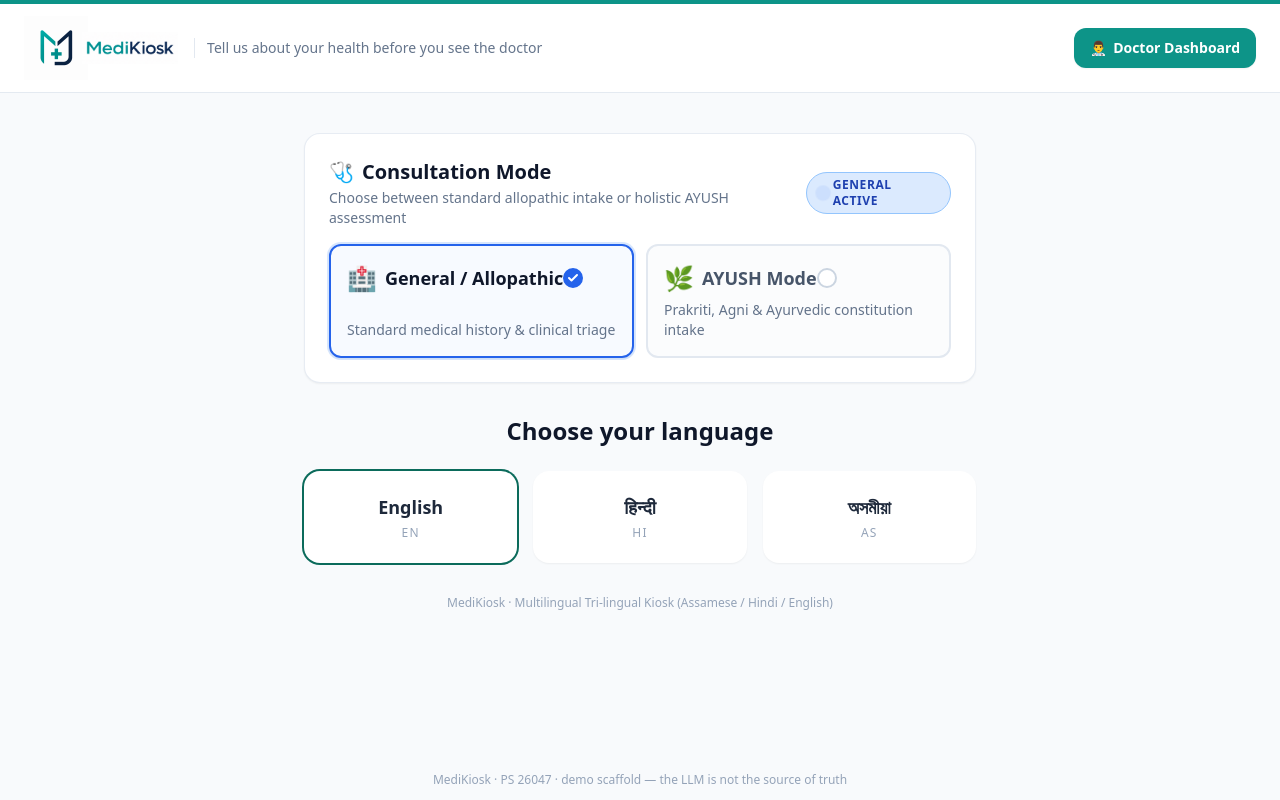
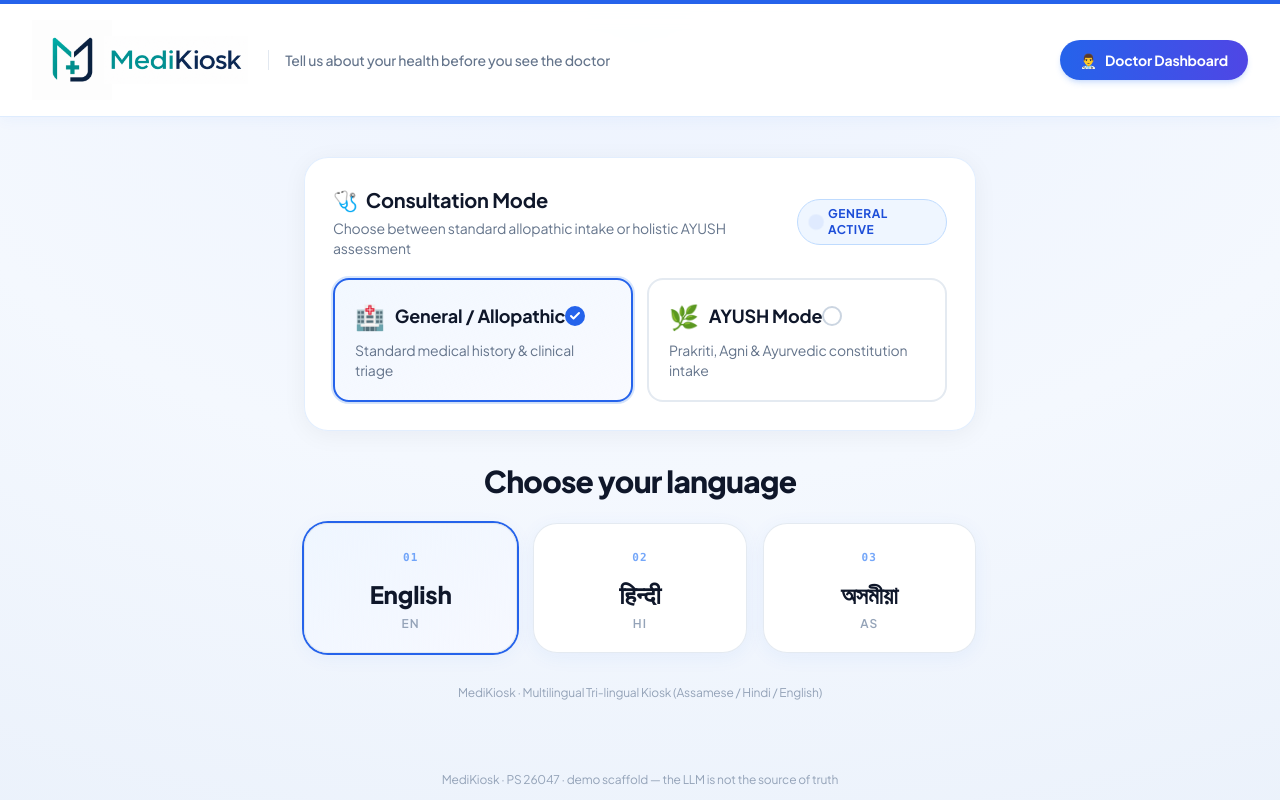
Before and after one commit to Debashish-kashyap/medikiosk, a React (Vite) app in the folder frontend/: page / in a window 1280 px wide. Built offline with nearby package versions, Linux system fonts and the light colour scheme; no server answers.

Commit message:
feat(theme): modernize theme to high-tech medical clinic aesthetic, add Plus Jakarta Sans, and enlarge logo

```diff
--- a/frontend/index.html
+++ b/frontend/index.html
@@ -4,6 +4,9 @@
     <meta charset="UTF-8" />
     <meta name="viewport" content="width=device-width, initial-scale=1.0, maximum-scale=1.0, user-scalable=no" />
     <link rel="icon" type="image/png" href="/logo.png" />
+    <link rel="preconnect" href="https://fonts.googleapis.com" />
+    <link rel="preconnect" href="https://fonts.gstatic.com" crossorigin />
+    <link href="https://fonts.googleapis.com/css2?family=Outfit:wght@400;500;600;700;800&family=Plus+Jakarta+Sans:ital,wght@0,300..800;1,300..800&display=swap" rel="stylesheet" />
     <title>MediKiosk — Clinical History</title>
   </head>
   <body>
--- a/frontend/src/App.jsx
+++ b/frontend/src/App.jsx
@@ -189,34 +189,34 @@ export default function App() {
   }
 
   return (
-    <div className="min-h-full flex flex-col bg-slate-50 print:bg-white">
-      <header className="bg-white border-b border-slate-200/90 border-t-4 border-t-teal-600 px-6 py-3 flex items-center justify-between shadow-xs print:hidden">
-        <div className="flex items-center gap-4">
-          {/* Free Logo Mark & Name - Stable Placement on Top-Left */}
+    <div className="min-h-full flex flex-col bg-transparent print:bg-white">
+      <header className="bg-white/95 backdrop-blur-md border-b border-blue-100/90 border-t-4 border-t-blue-600 px-6 sm:px-8 py-3.5 sm:py-4 flex items-center justify-between shadow-[0_2px_15px_rgba(37,99,235,0.05)] print:hidden">
+        <div className="flex items-center gap-5">
+          {/* Free Logo Mark & Name - Bigger size & Stable Placement on Top-Left */}
           <div className="flex items-center">
             <img
               src={logoMark}
               alt="MediKiosk Logo"
-              className="h-14 w-14 sm:h-16 sm:w-16 object-contain shrink-0"
+              className="h-18 w-18 sm:h-20 sm:w-20 object-contain shrink-0 drop-shadow-xs"
             />
             <img
               src={logoName}
               alt="MediKiosk"
-              className="h-8 sm:h-9.5 w-auto object-contain shrink-0 -ml-1.5"
+              className="h-10 sm:h-12 w-auto object-contain shrink-0 -ml-2 drop-shadow-xs"
             />
           </div>
 
           <div className="hidden xl:block">
-            <div className="text-xs sm:text-sm text-slate-500 font-medium leading-tight pl-3 border-l border-slate-200">
+            <div className="text-xs sm:text-sm text-slate-500 font-medium leading-tight pl-4 border-l border-slate-200">
               {t(lang, "tagline")}
             </div>
           </div>
 
           {phase !== "language" && (
-            <div className={`hidden sm:inline-flex items-center gap-1.5 px-3 py-1 rounded-full text-xs font-bold border transition ${
+            <div className={`hidden sm:inline-flex items-center gap-1.5 px-3.5 py-1 rounded-full text-xs font-bold border transition shadow-xs ${
               ayushMode
                 ? "bg-emerald-50 text-emerald-800 border-emerald-300"
-                : "bg-blue-50 text-blue-800 border-blue-300"
+                : "bg-blue-50 text-blue-700 border-blue-200"
             }`}>
               <span>{ayushMode ? "🌿" : "🩺"}</span>
               <span>{ayushMode ? "AYUSH Intake" : "General Intake"}</span>
@@ -224,11 +224,11 @@ export default function App() {
           )}
         </div>
 
-        <div className="flex items-center gap-2">
+        <div className="flex items-center gap-2.5">
           {phase !== "language" && (
             <button
               onClick={goBack}
-              className="text-xs sm:text-sm bg-slate-100 hover:bg-slate-200 text-slate-700 font-bold rounded-xl px-3.5 py-2 border border-slate-200/80 transition flex items-center gap-1.5 shadow-xs"
+              className="text-xs sm:text-sm bg-white hover:bg-blue-50 text-slate-700 hover:text-blue-700 font-bold rounded-full px-4 py-2 border border-slate-200/90 hover:border-blue-300 transition shadow-xs flex items-center gap-1.5"
               title="Go back to previous screen"
             >
               <span className="text-base font-bold leading-none">←</span>
@@ -239,7 +239,7 @@ export default function App() {
             <button
               onClick={openDoctorDashboard}
               disabled={busy}
-              className="text-xs sm:text-sm bg-teal-600 hover:bg-teal-700 text-white font-bold rounded-xl px-4 py-2.5 shadow-sm transition flex items-center gap-1.5"
+              className="text-xs sm:text-sm bg-gradient-to-r from-blue-600 to-indigo-600 hover:from-blue-700 hover:to-indigo-700 text-white font-bold rounded-full px-5 py-2.5 shadow-md shadow-blue-500/20 hover:shadow-blue-500/30 transition flex items-center gap-2"
               title="Open Physician Summary Dashboard"
             >
               <span>👨‍⚕️</span>
@@ -247,7 +247,7 @@ export default function App() {
             </button>
           )}
           {phase !== "language" && (
-            <button onClick={restart} className="text-xs sm:text-sm bg-slate-100 hover:bg-slate-200 text-slate-700 font-medium rounded-xl px-3 py-2 border border-slate-200 transition">
+            <button onClick={restart} className="text-xs sm:text-sm bg-white hover:bg-slate-100 text-slate-600 font-medium rounded-full px-3.5 py-2 border border-slate-200 transition">
               {t(lang, "restart")}
             </button>
           )}
@@ -294,8 +294,8 @@ export default function App() {
         )}
 
         {phase === "preparing_summary" && (
-          <div className="bg-white rounded-2xl shadow-sm border border-slate-200/80 p-10 text-center max-w-md mx-auto my-12">
-            <div className="w-16 h-16 mx-auto mb-4 rounded-full bg-teal-50 border border-teal-200 flex items-center justify-center text-3xl animate-bounce-gentle">
+          <div className="bg-white/95 backdrop-blur-sm rounded-3xl shadow-[0_10px_35px_rgba(37,99,235,0.08)] border border-blue-100 p-10 text-center max-w-md mx-auto my-12">
+            <div className="w-16 h-16 mx-auto mb-4 rounded-full bg-blue-50 border border-blue-200 flex items-center justify-center text-3xl animate-bounce-gentle text-blue-600">
               ✨
             </div>
             <h2 className="text-xl font-bold text-slate-900 mb-2">Preparing Clinical Summary…</h2>
--- a/frontend/src/components/LanguageSelect.jsx
+++ b/frontend/src/components/LanguageSelect.jsx
@@ -4,19 +4,21 @@ export default function LanguageSelect({ lang, ayushMode, onToggleAyush, onChoos
   return (
     <div className="pt-4 max-w-2xl mx-auto">
       {/* Consultation Mode Switcher Card */}
-      <div className="bg-white rounded-2xl shadow-sm border border-slate-200/80 p-6 mb-8 transition">
-        <div className="flex flex-col sm:flex-row sm:items-center justify-between gap-2 mb-4">
+      <div className="bg-white/95 backdrop-blur-sm rounded-3xl shadow-[0_4px_25px_rgba(15,23,42,0.05)] border border-blue-100/80 p-7 mb-8 transition">
+        <div className="flex flex-col sm:flex-row sm:items-center justify-between gap-3 mb-5">
           <div>
             <div className="flex items-center gap-2">
               <span className="text-xl">🩺</span>
               <h2 className="text-xl font-bold text-slate-900">{t(lang, "intakeModeHeading")}</h2>
             </div>
-            <p className="text-sm text-slate-500 mt-0.5">{t(lang, "intakeModeSub")}</p>
+            <p className="text-sm text-slate-500 mt-1">{t(lang, "intakeModeSub")}</p>
           </div>
 
           {/* Quick status pill */}
-          <div className={`self-start sm:self-auto inline-flex items-center gap-1.5 px-3 py-1 rounded-full text-xs font-semibold uppercase tracking-wider ${
-            ayushMode ? "bg-emerald-100 text-emerald-800 border border-emerald-300" : "bg-blue-100 text-blue-800 border border-blue-300"
+          <div className={`self-start sm:self-auto inline-flex items-center gap-2 px-3.5 py-1.5 rounded-full text-xs font-bold uppercase tracking-wider ${
+            ayushMode
+              ? "bg-emerald-50 text-emerald-800 border border-emerald-300"
+              : "bg-blue-50 text-blue-700 border border-blue-200"
           }`}>
             <span className="w-2 h-2 rounded-full animate-ping" style={{ backgroundColor: ayushMode ? "#059669" : "#2563eb" }}></span>
             <span>{ayushMode ? "AYUSH Active" : "General Active"}</span>
@@ -24,23 +26,23 @@ export default function LanguageSelect({ lang, ayushMode, onToggleAyush, onChoos
         </div>
 
         {/* Segmented Switch Buttons */}
-        <div className="grid grid-cols-1 sm:grid-cols-2 gap-3" role="radiogroup" aria-label="Consultation Mode">
+        <div className="grid grid-cols-1 sm:grid-cols-2 gap-3.5" role="radiogroup" aria-label="Consultation Mode">
           {/* General / Allopathic Mode */}
           <button
             type="button"
             role="radio"
             aria-checked={!ayushMode}
             onClick={() => onToggleAyush(false)}
-            className={`p-4 rounded-xl border-2 text-left transition relative flex flex-col justify-between ${
+            className={`p-4 sm:p-5 rounded-2xl border-2 text-left transition relative flex flex-col justify-between ${
               !ayushMode
-                ? "border-blue-600 bg-blue-50/50 text-slate-900 shadow-sm ring-2 ring-blue-500/20"
-                : "border-slate-200 bg-slate-50/50 hover:bg-slate-100/70 text-slate-600"
+                ? "border-blue-600 bg-gradient-to-br from-blue-50/80 to-indigo-50/40 text-slate-900 shadow-sm ring-2 ring-blue-500/20"
+                : "border-slate-200/90 bg-white hover:bg-slate-50 text-slate-600 hover:border-slate-300"
             }`}
           >
-            <div className="flex items-center justify-between mb-1.5">
-              <div className="flex items-center gap-2">
+            <div className="flex items-center justify-between mb-2">
+              <div className="flex items-center gap-2.5">
                 <span className="text-2xl">🏥</span>
-                <span className="font-bold text-base sm:text-lg">{t(lang, "modeGeneral")}</span>
+                <span className="font-bold text-base sm:text-lg text-slate-900">{t(lang, "modeGeneral")}</span>
               </div>
               <span className={`w-5 h-5 rounded-full border-2 flex items-center justify-center ${
                 !ayushMode ? "border-blue-600 bg-blue-600 text-white" : "border-slate-300 bg-white"
@@ -57,16 +59,16 @@ export default function LanguageSelect({ lang, ayushMode, onToggleAyush, onChoos
             role="radio"
             aria-checked={ayushMode}
             onClick={() => onToggleAyush(true)}
-            className={`p-4 rounded-xl border-2 text-left transition relative flex flex-col justify-between ${
+            className={`p-4 sm:p-5 rounded-2xl border-2 text-left transition relative flex flex-col justify-between ${
               ayushMode
-                ? "border-emerald-600 bg-emerald-50/50 text-slate-900 shadow-sm ring-2 ring-emerald-500/20"
-                : "border-slate-200 bg-slate-50/50 hover:bg-slate-100/70 text-slate-600"
+                ? "border-emerald-600 bg-gradient-to-br from-emerald-50/80 to-teal-50/40 text-slate-900 shadow-sm ring-2 ring-emerald-500/20"
+                : "border-slate-200/90 bg-white hover:bg-slate-50 text-slate-600 hover:border-slate-300"
             }`}
           >
-            <div className="flex items-center justify-between mb-1.5">
-              <div className="flex items-center gap-2">
+            <div className="flex items-center justify-between mb-2">
+              <div className="flex items-center gap-2.5">
                 <span className="text-2xl">🌿</span>
-                <span className="font-bold text-base sm:text-lg">{t(lang, "modeAyush")}</span>
+                <span className="font-bold text-base sm:text-lg text-slate-900">{t(lang, "modeAyush")}</span>
               </div>
               <span className={`w-5 h-5 rounded-full border-2 flex items-center justify-center ${
                 ayushMode ? "border-emerald-600 bg-emerald-600 text-white" : "border-slate-300 bg-white"
@@ -79,7 +81,7 @@ export default function LanguageSelect({ lang, ayushMode, onToggleAyush, onChoos
         </div>
 
         {ayushMode && (
-          <div className="mt-3 p-3 rounded-xl bg-emerald-50 border border-emerald-200/70 flex items-start gap-2.5 text-xs text-emerald-900 leading-relaxed">
+          <div className="mt-4 p-3.5 rounded-2xl bg-emerald-50 border border-emerald-200 flex items-start gap-3 text-xs text-emerald-900 leading-relaxed">
             <span className="text-base leading-none">🍃</span>
             <span>
               <strong>AYUSH Mode Selected:</strong> Assesses Ayurvedic body type (Prakriti), digestion (Agni), sleep/bowel patterns, and personal sensitivities alongside standard clinical triage.
@@ -90,18 +92,19 @@ export default function LanguageSelect({ lang, ayushMode, onToggleAyush, onChoos
 
       {/* Language Selection Grid */}
       <div className="text-center">
-        <h1 className="text-2xl font-bold mb-6 text-slate-900">{t(lang, "chooseLanguage")}</h1>
+        <h1 className="text-2xl sm:text-3xl font-extrabold mb-6 text-slate-900 tracking-tight">{t(lang, "chooseLanguage")}</h1>
         <div className="grid grid-cols-1 sm:grid-cols-3 gap-4">
-          {LANGUAGES.map((l) => (
+          {LANGUAGES.map((l, idx) => (
             <button
               key={l.code}
-              className={`tap py-8 text-2xl font-bold flex flex-col items-center justify-center gap-1 ${
-                lang === l.code ? "ring-2 ring-kiosk-primary" : ""
+              className={`tap py-8 text-2xl font-bold flex flex-col items-center justify-center gap-1.5 relative group ${
+                lang === l.code ? "ring-2 ring-blue-600 border-blue-600 bg-gradient-to-br from-blue-50 to-indigo-50/50 text-blue-700 shadow-md shadow-blue-500/15" : ""
               }`}
               onClick={() => onChoose(l.code, ayushMode)}
             >
-              <span>{l.label}</span>
-              <span className="text-xs font-normal text-slate-400 uppercase tracking-widest">{l.code}</span>
+              <span className="text-[11px] font-mono font-bold text-blue-500/70 tracking-widest uppercase">0{idx + 1}</span>
+              <span className="text-2xl font-extrabold text-slate-900 group-hover:text-blue-600 transition">{l.label}</span>
+              <span className="text-xs font-semibold text-slate-400 uppercase tracking-widest">{l.code}</span>
             </button>
           ))}
         </div>
--- a/frontend/src/index.css
+++ b/frontend/src/index.css
@@ -10,21 +10,23 @@ body,
 
 body {
   margin: 0;
-  background: #f4f7fb;
-  font-family: system-ui, -apple-system, "Segoe UI", Roboto, "Noto Sans", sans-serif;
+  background: radial-gradient(120% 120% at 50% 0%, #edf3fe 0%, #f4f8fe 50%, #eaf1fb 100%);
+  background-attachment: fixed;
+  font-family: "Plus Jakarta Sans", system-ui, -apple-system, "Segoe UI", Roboto, "Noto Sans", sans-serif;
   /* Large base font for accessibility / kiosk viewing distance. */
   font-size: 18px;
   color: #0f172a;
+  letter-spacing: -0.01em;
 }
 
-/* Big, obvious tap target used across the kiosk. */
+/* Big, obvious tap target used across the kiosk, styled with modern medical clinic aesthetic */
 .tap {
-  @apply rounded-2xl border-2 border-transparent bg-white shadow-sm px-6 py-5 text-lg font-semibold
-         text-slate-800 transition active:scale-[0.98] hover:border-kiosk-accent focus:outline-none
-         focus:ring-4 focus:ring-kiosk-accent/30;
+  @apply rounded-3xl border border-slate-200/90 bg-white/95 backdrop-blur-sm shadow-[0_4px_20px_rgba(37,99,235,0.06)] px-6 py-5 text-lg font-semibold
+         text-slate-800 transition-all duration-200 active:scale-[0.98] hover:border-blue-400 hover:shadow-[0_8px_30px_rgba(37,99,235,0.14)] hover:-translate-y-0.5 focus:outline-none
+         focus:ring-4 focus:ring-blue-500/20;
 }
 .tap-selected {
-  @apply border-kiosk-primary bg-kiosk-primary/10 text-kiosk-primary;
+  @apply border-blue-600 bg-gradient-to-br from-blue-50 via-white to-blue-50/50 text-blue-700 font-bold shadow-[0_8px_25px_rgba(37,99,235,0.18)] ring-2 ring-blue-500/30;
 }
 
 @keyframes pulseSubtle {
--- a/frontend/tailwind.config.js
+++ b/frontend/tailwind.config.js
@@ -3,15 +3,25 @@ export default {
   content: ["./index.html", "./src/**/*.{js,jsx}"],
   theme: {
     extend: {
-      // Kiosk-friendly: large tap targets, calm clinical palette.
+      fontFamily: {
+        sans: ['"Plus Jakarta Sans"', 'system-ui', '-apple-system', 'sans-serif'],
+        display: ['"Outfit"', '"Plus Jakarta Sans"', 'system-ui', 'sans-serif'],
+      },
       colors: {
         kiosk: {
-          bg: "#f4f7fb",
-          primary: "#0b6b5b",
-          accent: "#1f7ae0",
-          danger: "#c62828",
-          warn: "#e08a00",
+          bg: "#f3f7fd",
+          primary: "#2563eb",       // Electric / Royal Blue (from reference)
+          primaryDark: "#1d4ed8",
+          accent: "#3b82f6",
+          accentLight: "#eff6ff",
+          danger: "#ef4444",
+          warn: "#f59e0b",
         },
+      },
+      boxShadow: {
+        'glow-blue': '0 8px 30px -4px rgba(37, 99, 235, 0.25)',
+        'glow-soft': '0 10px 40px -10px rgba(37, 99, 235, 0.12)',
+        'card-clean': '0 4px 25px 0 rgba(15, 23, 42, 0.05)',
       },
     },
   },
```
Also changed, not shown: frontend/src/components/AccessLogModal.jsx (+5 -5 lines), frontend/src/components/ConsentScreen.jsx (+14 -14 lines), frontend/src/components/DoctorDashboard.jsx (+22 -22 lines), frontend/src/components/QuestionCard.jsx (+20 -20 lines), frontend/src/components/SummaryView.jsx (+68 -92 lines), frontend/src/components/VoiceButton.jsx (+5 -5 lines).
